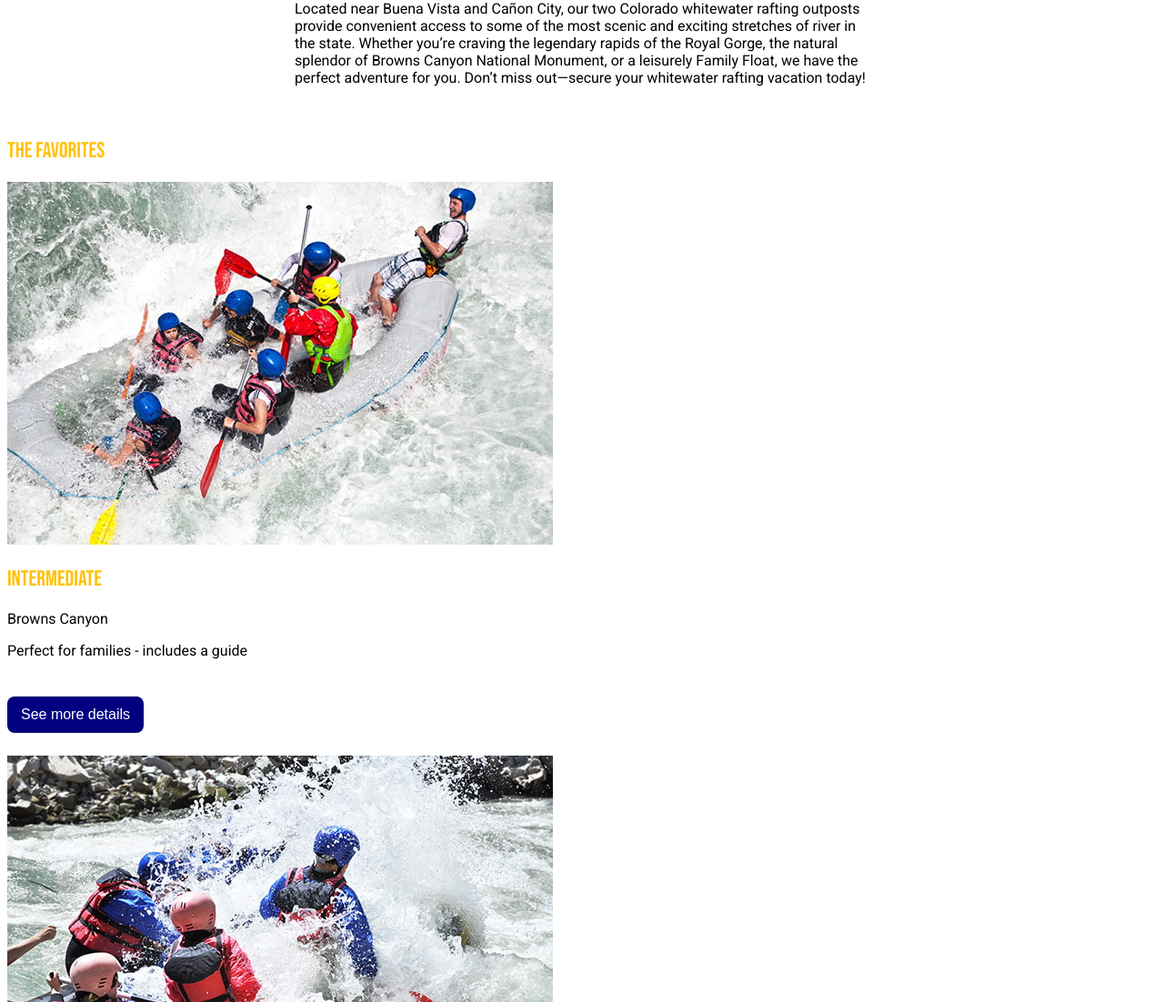
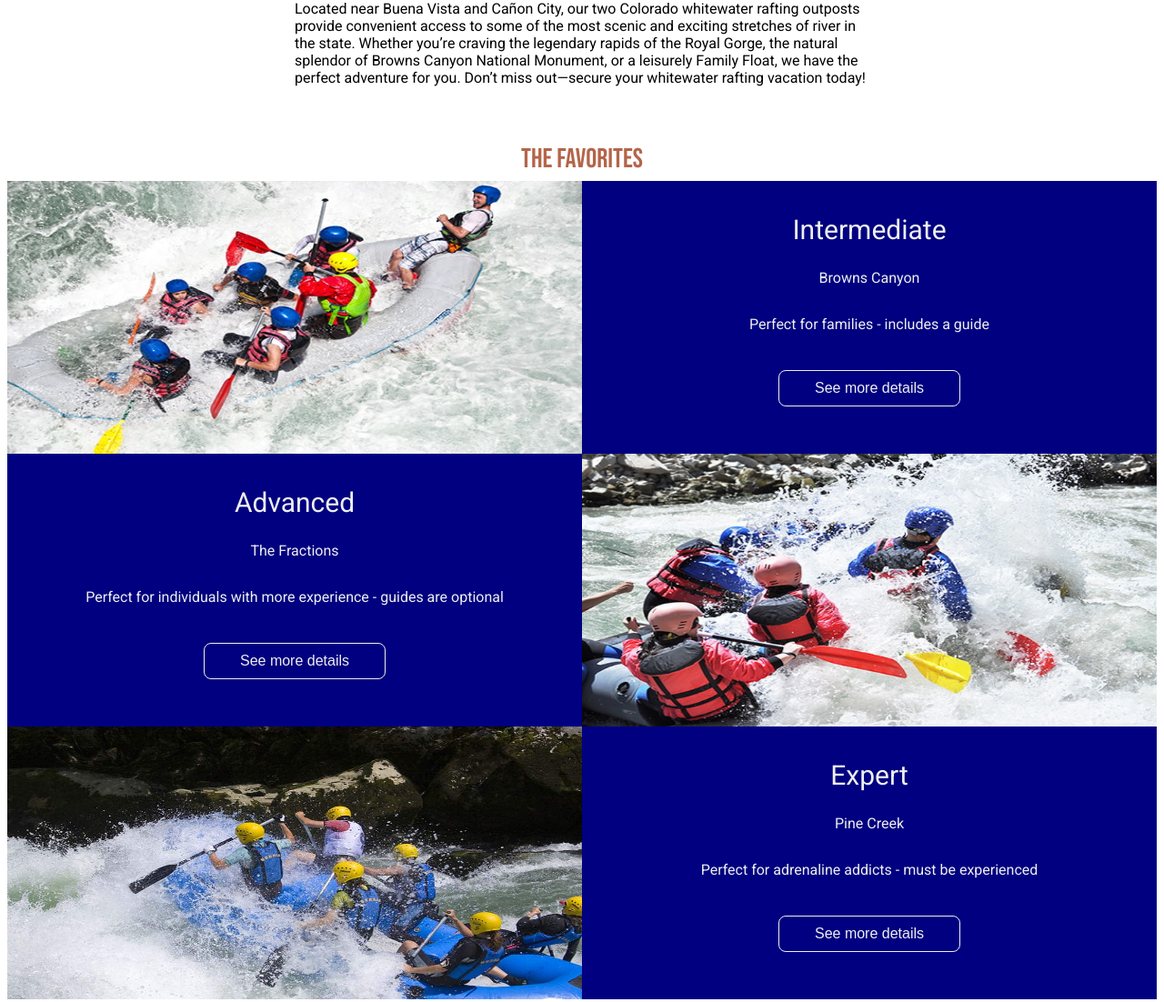
Before and after one commit to murilolhernandes/wdd130, a plain HTML site: page wwr/trips.html in a window 1280 px wide. Shown: the part 1114-2216 px from the top of the page at 91% size. Drawn offline with Linux system fonts and the light colour scheme.

Commit message:
grid is nearly done

```diff
--- a/wwr/styles/rafting.css
+++ b/wwr/styles/rafting.css
@@ -53,7 +53,7 @@ header {
 
 }
 
-.heading h1, .form h2, .newsletter-form h2, .intro h2 {
+.heading h1, .form h2, .newsletter-form h2, .intro h2, .favorites-heading h2 {
   color: #b4654a;
 }
 
@@ -434,13 +434,6 @@ iframe {
   border: 1px solid rgba(0, 0, 0, 0.2);
 }
 
-/* .intro img {
-  display: flex;
-  justify-content: center;
-  width: 100px;
-  align-self: center;
-} */
-
 .intro {
   display: flex;
   flex-wrap: wrap;
@@ -459,10 +452,57 @@ iframe {
   margin: 20px 0;
 }
 
-.intro2 h2 {
+.intro2 h2, .favorites h2 {
   font-size: 30px;
   margin: 10px 0;
   text-align: center;
+}
+
+.favorites {
+  display: grid;
+  grid: 3rem 300px 300px 300px/ 1fr 1fr ;
+}
+
+.favorites-heading {
+  grid-column: 1 / 3;
+  place-self: center;
+}
+
+.favorites img {
+  width: 100%;
+  height: 100%;
+  object-fit: fill;
+}
+
+.intermediate, .advanced, .expert {
+  display: flex;
+  flex-direction: column;
+  justify-content: center;
+  align-items: center;
+  /* margin: 20px 0; */
+  background-color: navy;
+}
+
+.intermediate h2, .advanced h2, .expert h2 {
+  color: #eee;
+  font-family: "Roboto", sans-serif;
+  font-weight: 400;
+  font-size: 30px;
+}
+
+.intermediate p, .advanced p, .expert p {
+  color: #eee;
+}
+
+.intermediate button, .advanced button, .expert button {
+  border: 1px solid #eee;
+  color: #eee;
+  width: 200px;
+}
+
+.advanced {
+  grid-column: 1;
+  grid-row: 3;
 }
 
 .full-width {
--- a/wwr/trips.html
+++ b/wwr/trips.html
@@ -38,31 +38,33 @@
             <br>Located near Buena Vista and Cañon City, our two Colorado whitewater rafting outposts provide convenient access to some of the most scenic and exciting stretches of river in the state. Whether you’re craving the legendary rapids of the Royal Gorge, the natural splendor of Browns Canyon National Monument, or a leisurely Family Float, we have the perfect adventure for you. Don’t miss out—secure your whitewater rafting vacation today!</p>
           </section>
         </div>
-      <section class="">
+      <section class="favorites">
+        <section class="favorites-heading">
           <h2>The Favorites</h2>
-        <img src="images/Intermediate.jpg" alt="Browns Canyon">
-        <div>
+        </section>
+            <img class="intermediate-img" src="images/Intermediate.jpg" alt="Browns Canyon">
+            <div class="intermediate">
               <h2>Intermediate</h2>
               <p>Browns Canyon</p>
               <p>Perfect for families - includes a guide</p>
               <button>See more details</button>
             </div>
-        <img src="images/advanced.jpg" alt="The Fractions">
-        <div>
+          <img class="advanced-img" src="images/advanced.jpg" alt="The Fractions">
+          <div class="advanced">
             <h2>Advanced</h2>
             <p>The Fractions</p>
             <p>Perfect for individuals with more experience - guides are optional</p>
             <button>See more details</button>
           </div>
-        <img src="images/expert2.jpg" alt="Pine Creek">
-        <div>
+          <img class="expert-img" src="images/expert2.jpg" alt="Pine Creek">
+          <div class="expert">
             <h2>Expert</h2>
             <p>Pine Creek</p>
             <p>Perfect for adrenaline addicts - must be experienced</p>
             <button>See more details</button>
           </div>
       </section>
-      <section class="">
+      <section class="all-options">
         <h2>All of Our Options</h2>
         <table>
           <caption>River Runners Trips</caption>
@@ -108,14 +110,14 @@
           </tbody>
         </table>
       </section>
-      <section class="">
+      <section class="call-to-action">
         <h2>Are you ready? Book your adventure today!</h2>
         <button>Book Today</button>
       </section>
       <div class="maps">
         <iframe src="https://snazzymaps.com/embed/470148" class="full-width" height="450" allowfullscreen="" loading="lazy" referrerpolicy="no-referrer-when-downgrade"></iframe>
       </div>
-      <section class="">
+      <section class="contact-us">
         <h2>Questions? Concerns? Tips? Please reach out to us! We are dying to hear from you!</h2>
         <button>Contact Us!</button>
       </section>
```
Lines whose indentation alone changed are shown as unchanged.
